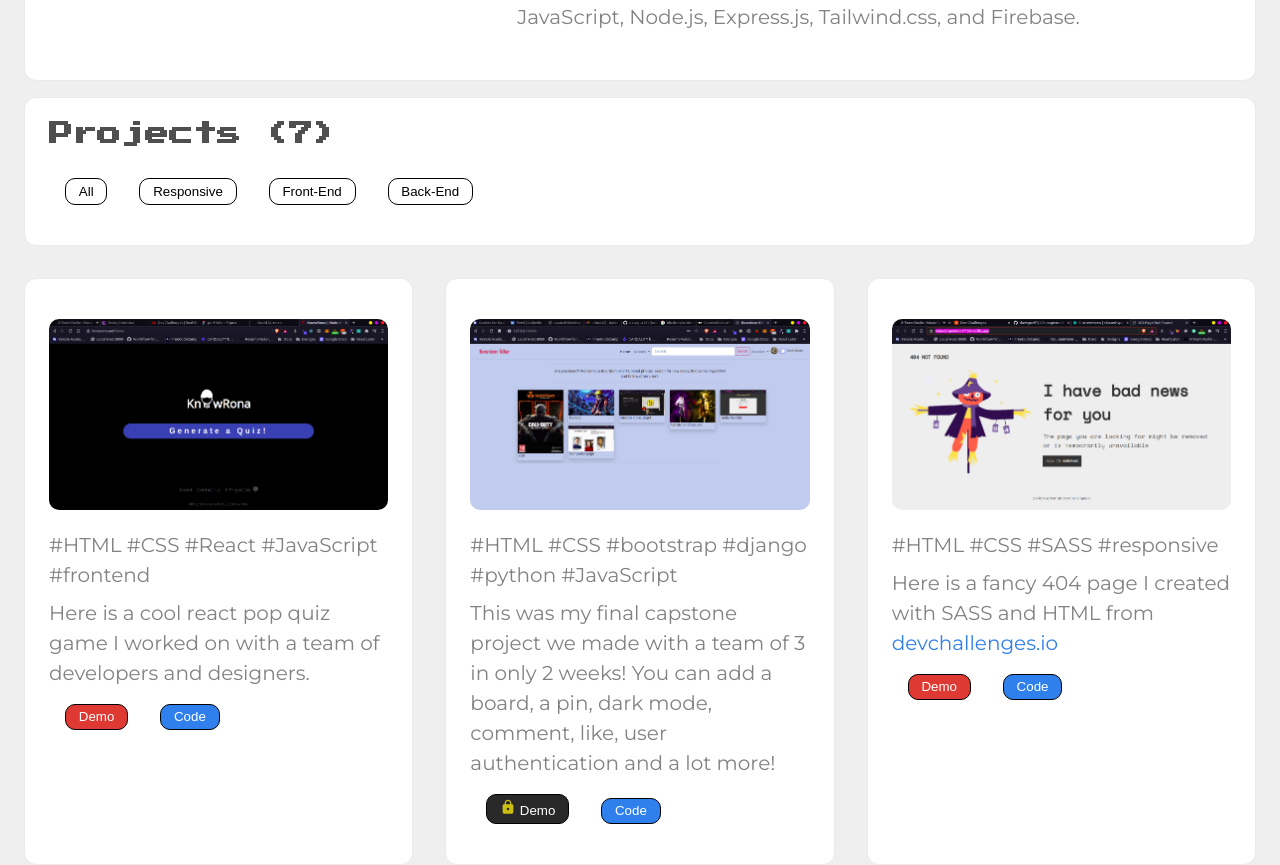
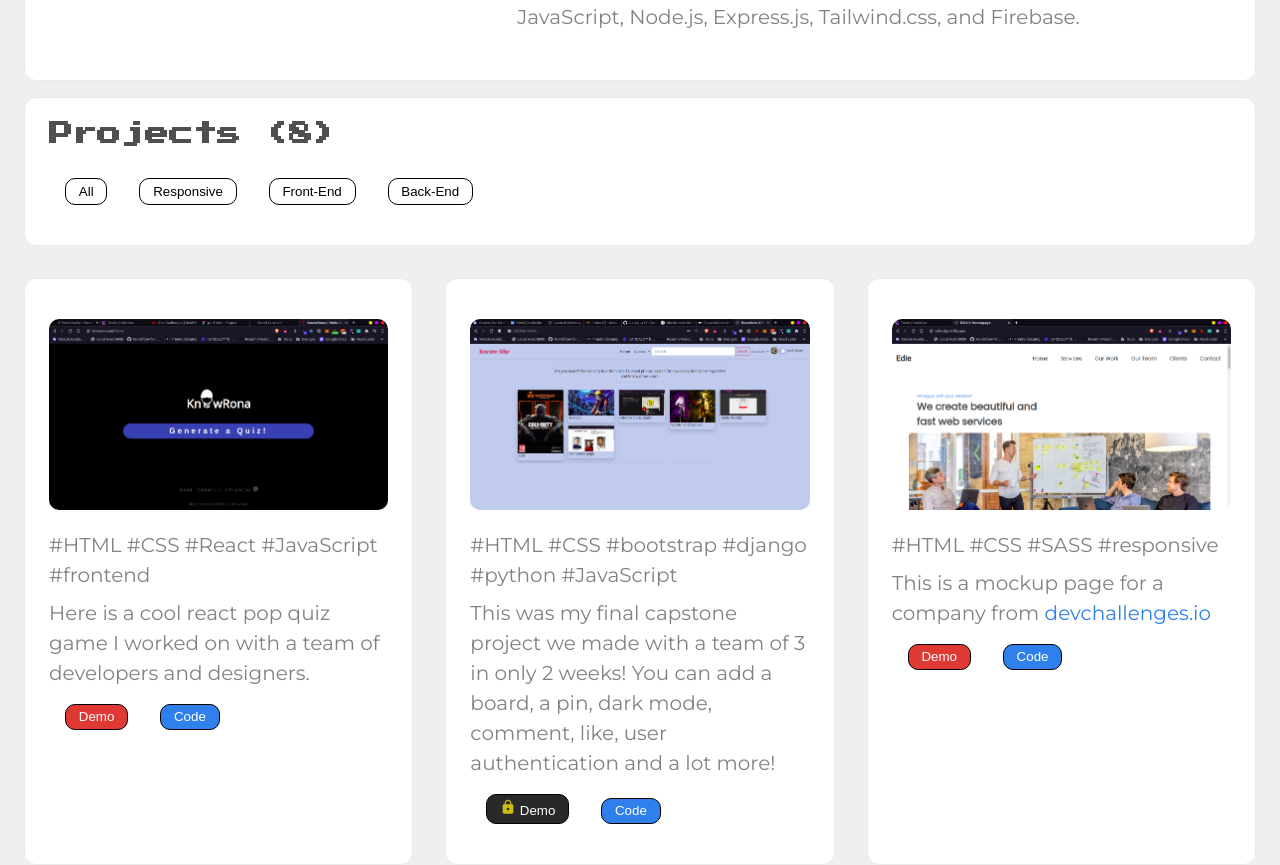
Before and after one commit to daveguz97/portfolio, a Next.js app: page / in a window 1280 px wide. Shown: the part 1880-2745 px from the top of the page. Built offline with nearby package versions, Linux system fonts and the light colour scheme.

Commit message:
Added project

```diff
--- a/components/ProjectList.js
+++ b/components/ProjectList.js
@@ -53,6 +53,39 @@ const ProjectList = ({ tags }) => {
                     </button>
                     <a
                         href='https://github.com/sarahbeverton/capstone'
+                        target='_blank'>
+                        <button
+                            className={`${styles.btn} ${projectListStyle.btnPrimary}`}>
+                            Code
+                        </button>
+                    </a>
+                </div>
+            </div>
+            <div className={`${styles.card} responsive`}>
+                <div className={projectListStyle.cardImgDiv}>
+                    <img
+                        src='/images/projects/edie-homepage.png'
+                        alt='Edie Homepage'
+                    />
+                </div>
+                <p className={projectListStyle.tags}>
+                    #HTML #CSS #SASS #responsive
+                </p>
+                <p className={projectListStyle.description}>
+                    This is a mockup page for a company from{' '}
+                    <a href='http://devchallenges.io' target='_blank'>
+                        devchallenges.io
+                    </a>
+                </p>
+                <div className='btn-group'>
+                    <a href='https://edie-dg.netlify.app/' target='_blank'>
+                        <button
+                            className={`${styles.btn} ${projectListStyle.btnDanger}`}>
+                            Demo
+                        </button>
+                    </a>
+                    <a
+                        href='https://github.com/daveguz97/edie-homepage'
                         target='_blank'>
                         <button
                             className={`${styles.btn} ${projectListStyle.btnPrimary}`}>
--- a/components/Projects.js
+++ b/components/Projects.js
@@ -25,7 +25,7 @@ const Projects = () => {
     return (
         <section className={projectStyles.projectSection}>
             <div className={styles.card}>
-                <h3>Projects (7)</h3>
+                <h3>Projects (8)</h3>
                 <button onClick={allBtn} className={styles.btn}>
                     All
                 </button>
```
Also changed, not shown: public/images/projects/edie-homepage.png (added).
